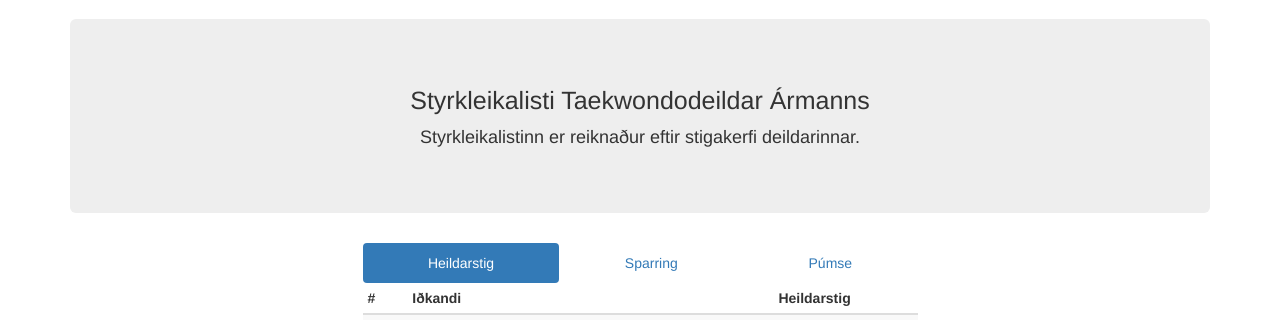
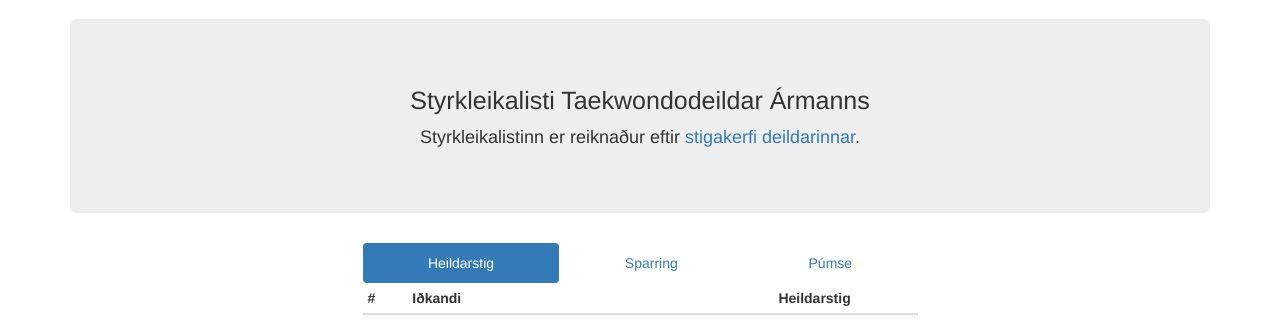
Before and after one commit to busla/ranker, a Django app: page / in a window 1280 px wide. Shown: the part 51-371 px from the top of the page. Run offline with Django 3.2, Linux system fonts and the light colour scheme; data comes from the database, SQL or seed files in the repository; data that the repository does not hold is empty; some libraries are stand-ins or nearby versions.

Commit message:
url to jumbotron

```diff
--- a/app/templates/app/base.html
+++ b/app/templates/app/base.html
@@ -72,7 +72,7 @@
   <div id="main" class="container">
   <div class="jumbotron text-center">
     <h1>Styrkleikalisti Taekwondodeildar Ármanns</h1>
-    <p class="lead">Styrkleikalistinn er reiknaður eftir stigakerfi deildarinnar.</p>
+    <p class="lead">Styrkleikalistinn er reiknaður eftir <a href="/score-system/">stigakerfi deildarinnar</a>.</p>
   </div>
   {% block main %}
 
```
